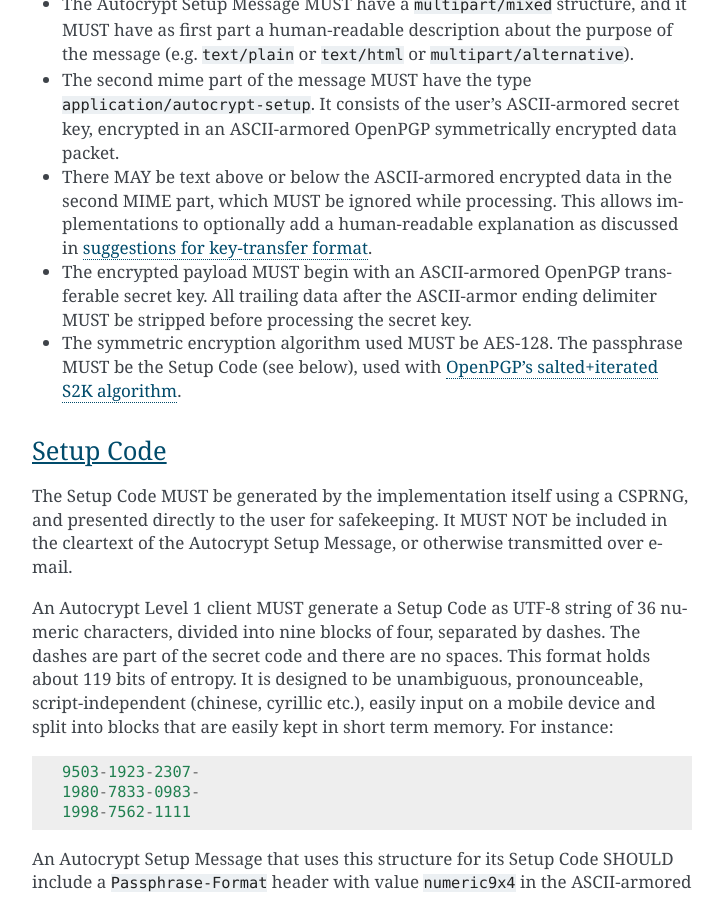
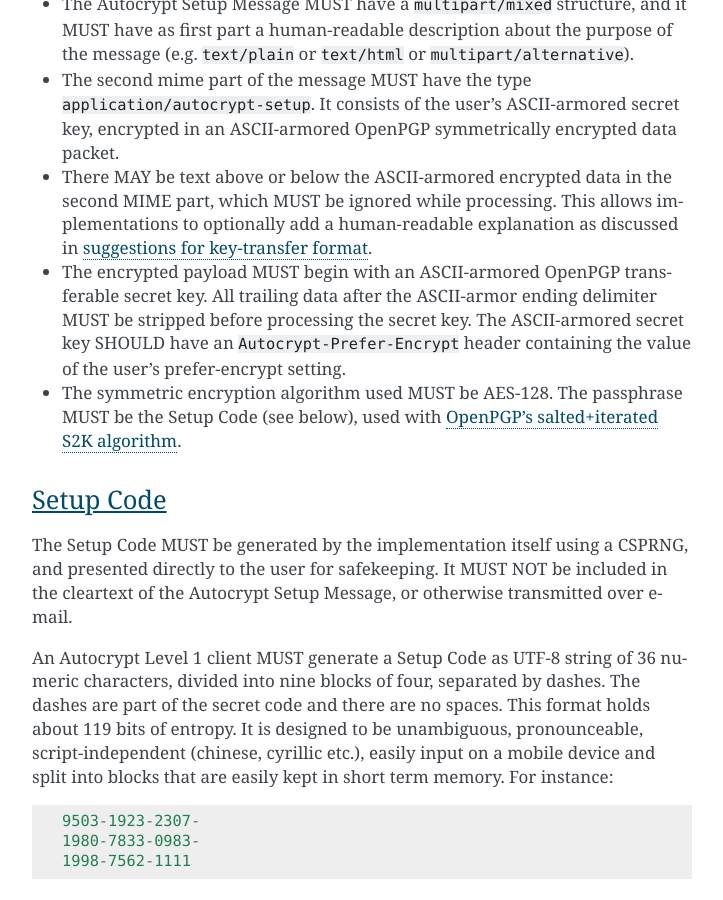
Before and after one commit to autocrypt/autocrypt, a Sphinx documentation site: the page built from doc/level1.rst, in a window 1280 px wide and 900 px high, scrolled down 11602 px. Shown: the whole window, without its empty margins (388-1111 px from the left). Built offline with Sphinx 7.4.7, drawn with Linux system fonts in a browser that asks for light colours.

Commit message:
Added Autocrypt-Prefer-Encrypt to the secret key header of the Setup Message

```diff
--- a/doc/level1.rst
+++ b/doc/level1.rst
@@ -523,6 +523,8 @@ both programmatically and manually.
 - The encrypted payload MUST begin with an ASCII-armored OpenPGP
   transferable secret key. All trailing data after the ASCII-armor
   ending delimiter MUST be stripped before processing the secret key.
+  The ASCII-armored secret key SHOULD have an ``Autocrypt-Prefer-Encrypt``
+  header containing the value of the user's prefer-encrypt setting.
 
 - The symmetric encryption algorithm used MUST be AES-128.
   The passphrase MUST be the Setup Code (see below), used
```
